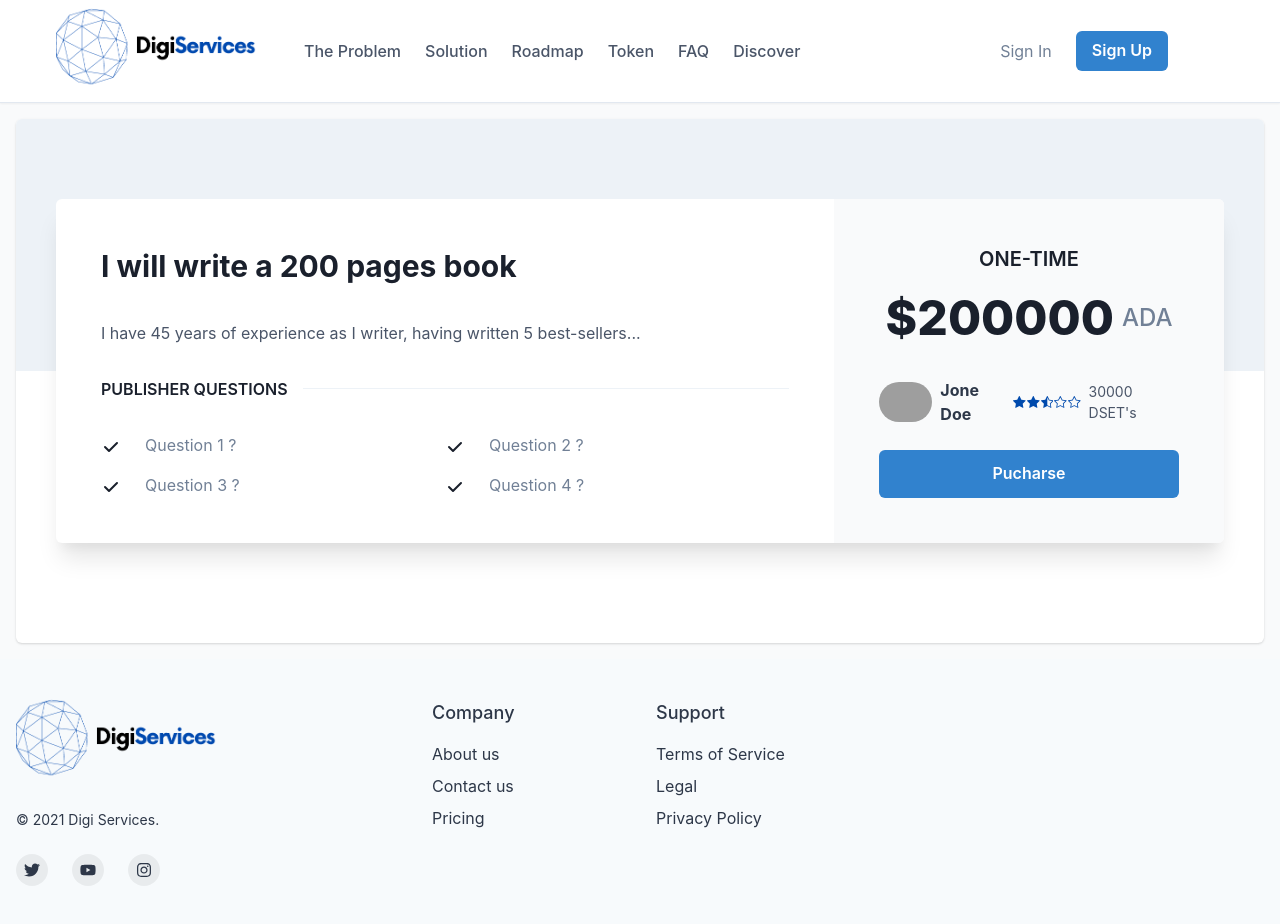
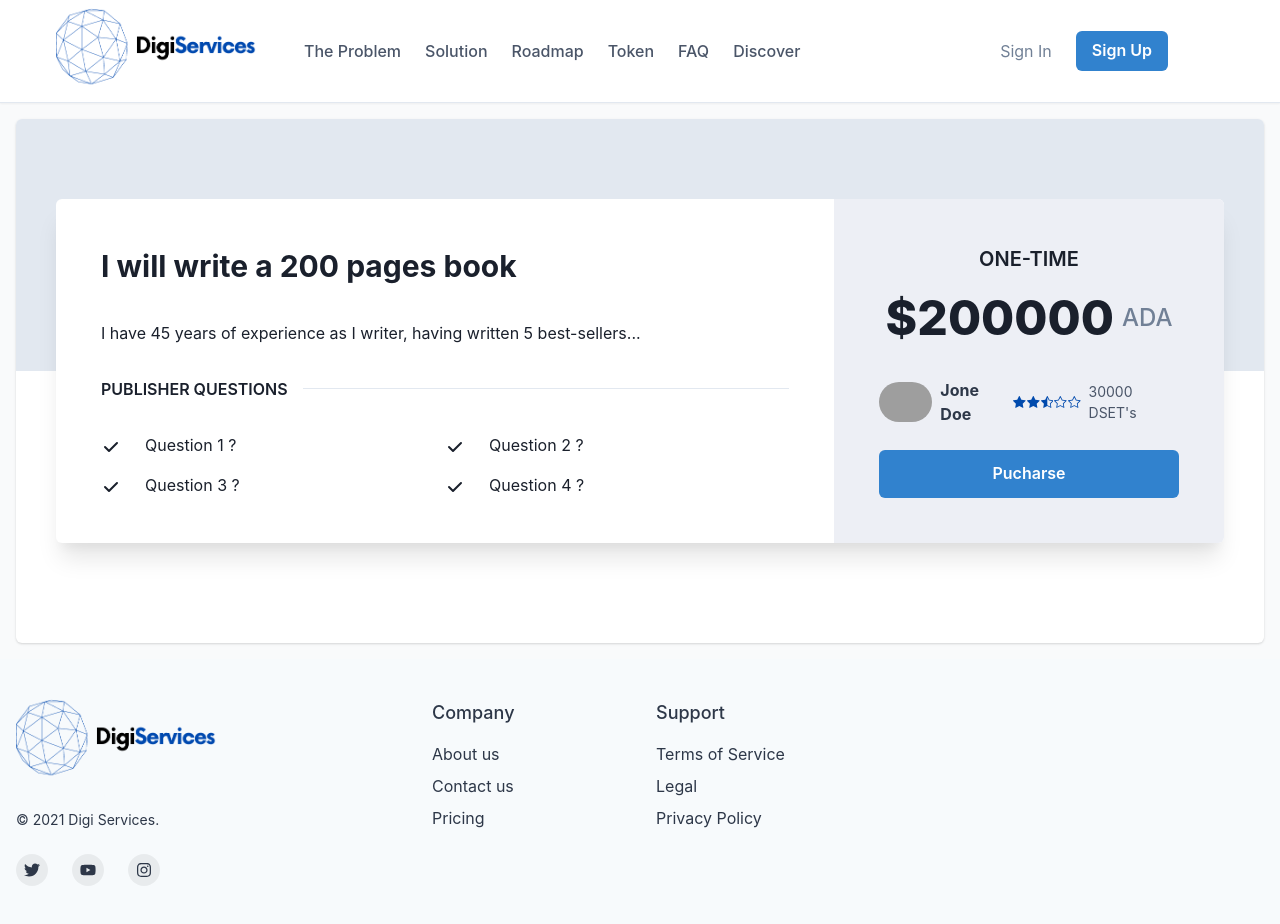
Before and after one commit to athena-labz/athena-frontend, a Next.js app: page /contract/1 in a window 1280 px wide. Built offline with nearby package versions, Linux system fonts and the light colour scheme; grey boxes are pictures that could not be loaded.

Commit message:
fix bugs types

```diff
--- a/pages/api/services.ts
+++ b/pages/api/services.ts
@@ -2,7 +2,7 @@
 import type { NextApiRequest, NextApiResponse } from 'next'
 
 type Service= {
-id:number;
+    id:number;
   "type": string;
   "badge_color":string;
   "publisher": string;
--- a/pages/contract/[slug].tsx
+++ b/pages/contract/[slug].tsx
@@ -1,5 +1,5 @@
 import { services } from '../api/services'
-
+import {GetStaticPaths, GetStaticProps} from 'next'
 import React from "react";
 import {
   chakra,
@@ -63,10 +63,11 @@ function Rating({ rating, numReviews }: RatingProps) {
     );
   }
 
-export default function Component({service}:ServiceProps) {
-  const topBg = useColorModeValue("gray.100", "gray.700");
+export default function Component({service}:{service:ServiceProps}) {
+  const topBg = useColorModeValue("gray.200", "gray.700");
   const bottomBg = useColorModeValue("white", "gray.800");
-  const Feature = (props) => {
+
+  const Feature = (props:any) => {
     return (
       <Flex align="center">
         <Flex shrink={0}>
@@ -74,7 +75,7 @@ export default function Component({service}:ServiceProps) {
             boxSize={5}
             mt={1}
             mr={2}
-            color={useColorModeValue("brand.500", "brand.300")}
+
             viewBox="0 0 20 20"
             fill="currentColor"
           >
@@ -86,7 +87,7 @@ export default function Component({service}:ServiceProps) {
           </Icon>
         </Flex>
         <Box ml={4}>
-          <chakra.span mt={2} color={useColorModeValue("gray.500", "gray.400")}>
+          <chakra.span mt={2} >
             {props.children}
           </chakra.span>
         </Box>
@@ -96,7 +97,7 @@ export default function Component({service}:ServiceProps) {
   return (
     <Flex
       boxSize="full"
-      bg={useColorModeValue("#F9FAFB", "gray.600")}
+      bg={"#F9FAFB"}
       p={4}
       alignItems="center"
       justifyContent="center"
@@ -126,8 +127,8 @@ export default function Component({service}:ServiceProps) {
                   {service.title}
                 </Text>
                 <chakra.p
-                  fontSize={["sm", , "md"]}
-                  color={useColorModeValue("gray.600", "gray.400")}
+                  fontSize={["sm", "md"]}
+
                 >
                   {service.description}
                 </chakra.p>
@@ -149,7 +150,7 @@ export default function Component({service}:ServiceProps) {
                     borderTopColor={topBg}
                   />
                 </Flex>
-                <SimpleGrid columns={[1, , 2, 1, 2]} spacingY={4}>
+                <SimpleGrid columns={[1,  2, 1, 2]} spacingY={4}>
                   <Feature>Question 1 ?</Feature>
                   <Feature>Question 2 ?</Feature>
                   <Feature>Question 3 ?</Feature>
@@ -161,7 +162,7 @@ export default function Component({service}:ServiceProps) {
                 flex="0.3"
                 justify="center"
                 align="center"
-                bg={useColorModeValue("#F9FAFB", "gray.900")}
+                bg={"#edeff5"}
                 borderRightRadius="md"
               >
                 <Text fontSize="xl" fontWeight="semibold">
@@ -170,7 +171,7 @@ export default function Component({service}:ServiceProps) {
                 {service.price && <Flex
                   align="center"
                   fontSize="5xl"
-                  fontWeight={["bold", , "extrabold"]}
+                  fontWeight={["bold", "extrabold"]}
                   lineHeight="tight"
                 >
                   ${service.price}
@@ -178,7 +179,7 @@ export default function Component({service}:ServiceProps) {
                     ml={2}
                     fontSize="2xl"
                     fontWeight="medium"
-                    color={useColorModeValue("gray.500", "gray.400")}
+                    color={"gray.500"}
                   >
                     {" "}
                     ADA
@@ -198,7 +199,7 @@ export default function Component({service}:ServiceProps) {
                         <Link
                           mx={2}
                           fontWeight="bold"
-                          color={useColorModeValue("gray.700", "gray.200")}
+                          color={"gray.700"}
 
                         >
                           Jone Doe
@@ -207,7 +208,7 @@ export default function Component({service}:ServiceProps) {
                       <chakra.span
                         mx={1}
                         fontSize="sm"
-                        color={useColorModeValue("gray.600", "gray.300")}
+                        color={"gray.600"}
                       >
                         <Rating rating={service.trust/1000/12} numReviews={service.trust} />
                       </chakra.span>
@@ -236,9 +237,11 @@ export const getStaticPaths:GetStaticPaths = async () => {
     }
 }
 
-export const getStaticProps:GetStaticProps = async (ctx) => {
-    const {slug} = ctx.params;
 
+export const getStaticProps: GetStaticProps = async ({ params }) => {
+    const { slug } = params!;
+
+    if (!slug ) return { notFound: true };
     const data = services();
 
     const service = data.services.filter(service => service.id.toString() === slug.toString())[0]
--- a/pages/signup.tsx
+++ b/pages/signup.tsx
@@ -67,7 +67,7 @@ export default function JoinOurTeam() {
                   key={avatar.name}
                   name={avatar.name}
                   src={avatar.url}
-                  size={useBreakpointValue({ base: 'md', md: 'lg' })}
+                  size={'md'}
                   position={'relative'}
                   zIndex={2}
                   _before={{
```
Also changed, not shown: contexts/UserContext.ts (+9 -7 lines).
